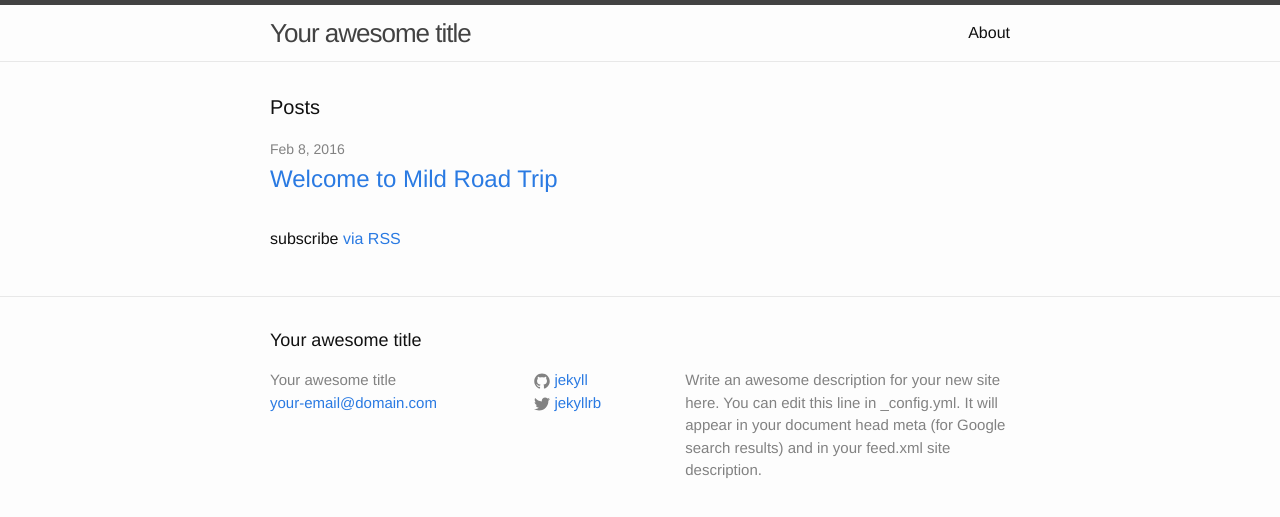
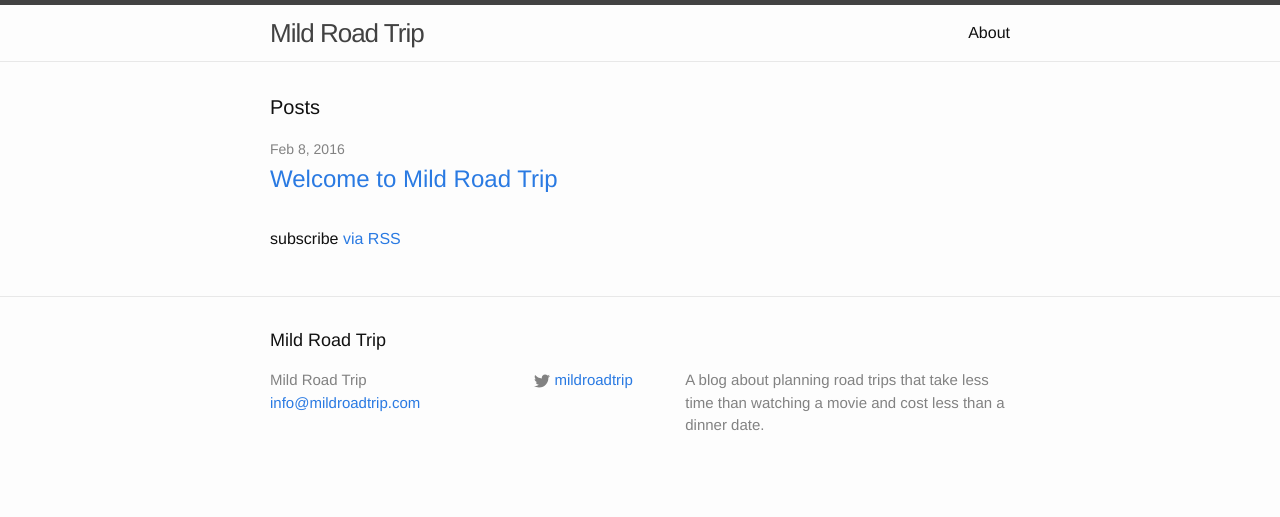
Before and after one commit to codazoda/mildroadtrip, a Jekyll site: the page built from index.html, in a window 1280 px wide. Shown: the top 517 px of the page. Built offline with Jekyll 4.4.1, drawn with Linux system fonts in a browser that asks for light colours.

Commit message:
Updated title and description.

```diff
--- a/_config.yml
+++ b/_config.yml
@@ -6,16 +6,14 @@
 # 'jekyll serve'. If you change this file, please restart the server process.
 
 # Site settings
-title: Your awesome title
-email: your-email@domain.com
+title: Mild Road Trip
+email: info@mildroadtrip.com
 description: > # this means to ignore newlines until "baseurl:"
-  Write an awesome description for your new site here. You can edit this
-  line in _config.yml. It will appear in your document head meta (for
-  Google search results) and in your feed.xml site description.
+  A blog about planning road trips that take less time than
+  watching a movie and cost less than a dinner date.
 baseurl: "" # the subpath of your site, e.g. /blog
-url: "http://yourdomain.com" # the base hostname & protocol for your site
-twitter_username: jekyllrb
-github_username:  jekyll
+url: "http://www.mildroadtrip.com" # the base hostname & protocol for your site
+twitter_username: mildroadtrip
 
 # Build settings
 markdown: kramdown
```
